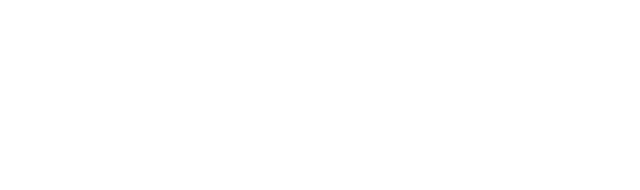
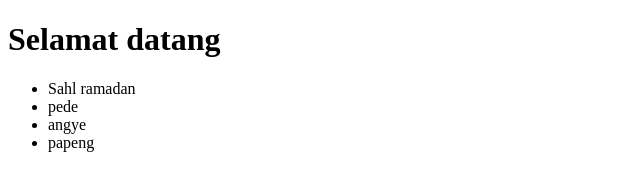
Before and after one commit to Ramadan29/latihan-2, a plain HTML site: page index.html in a window 1280 px wide. Shown: the whole page, without its empty margins (0-640 px from the left). Drawn offline with Linux system fonts and the light colour scheme.

Commit message:
menambahkan file html dan mengisi file html

```diff
--- a/index.html
+++ b/index.html
@@ -7,6 +7,12 @@
     <title>Document</title>
 </head>
 <body>
-
+    <h1>Selamat datang </h1>
+    <ul>
+        <li>Sahl ramadan</li>
+        <li>pede</li>
+        <li>angye</li>
+        <li>papeng</li>
+    </ul>
 </body>
 </html>
```
